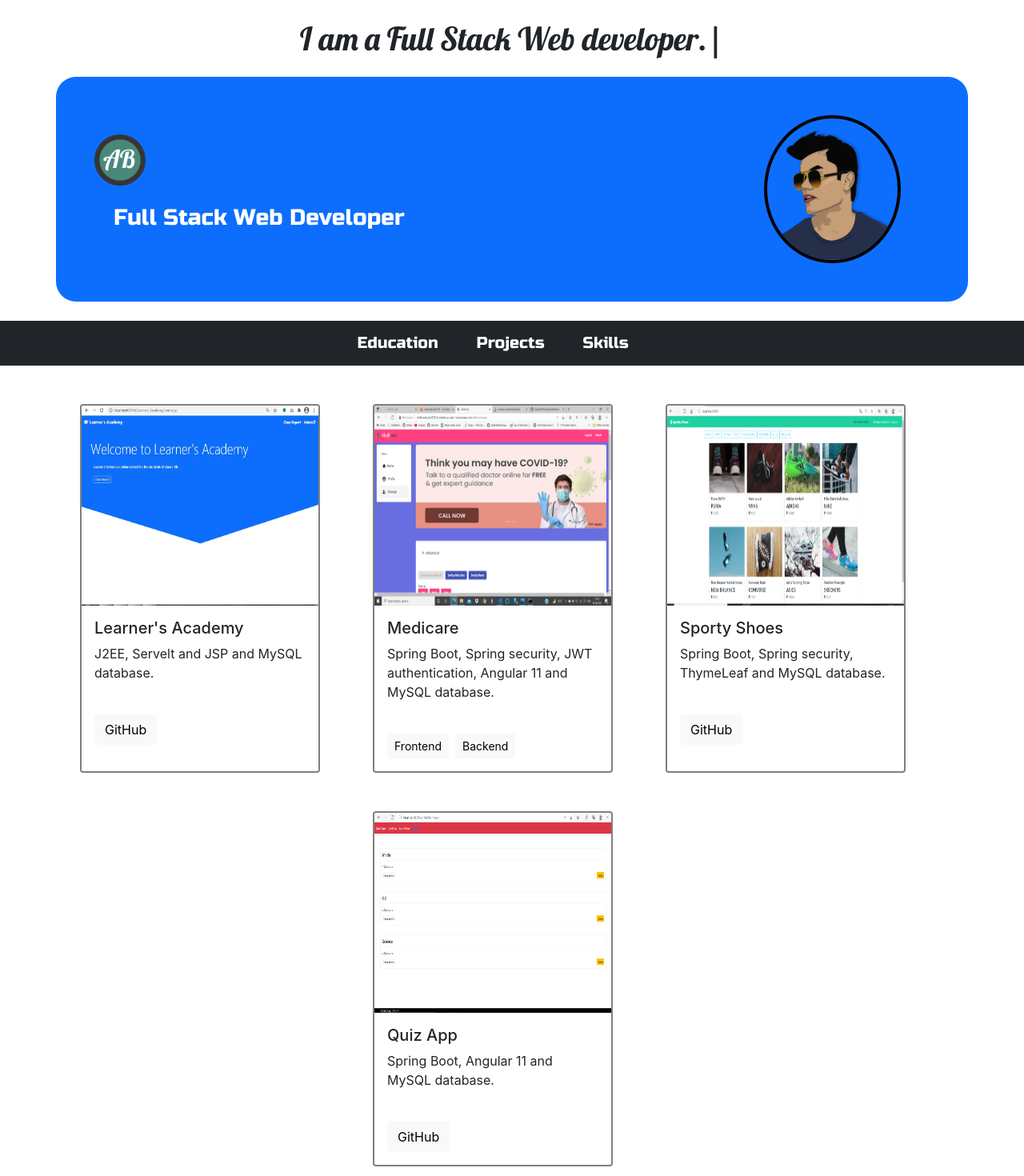
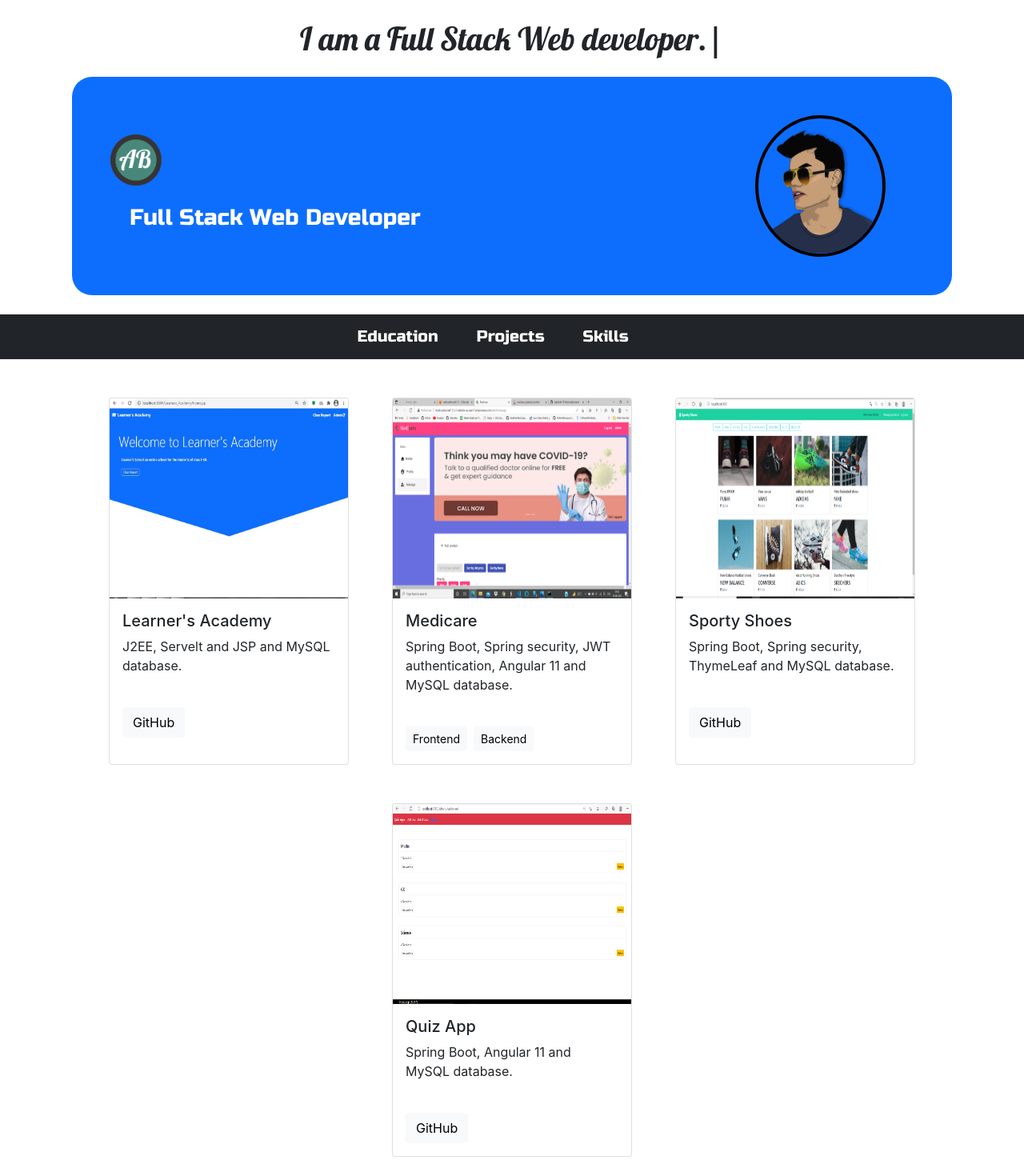
Before and after one commit to AjayBisht19/Portfolio, a React (Create React App) app: page /projects in a window 1280 px wide. Shown: the top 1470 px of the page at 80% size. Built offline with nearby package versions, Linux system fonts and the light colour scheme.

Commit message:
margin fixes

```diff
--- a/src/components/Header/Header.jsx
+++ b/src/components/Header/Header.jsx
@@ -5,7 +5,9 @@ import logo  from "../../images/logo.png";
 export default function Header() {
     return (
         <>
-           <div className="container text-center bg-primary p-5 mt-4 rounded-6 header">
+           <div className="container text-center   mt-4 header">
+               <div className="bg-primary mx-2 p-5 rounded-6 ">
+
                <div className="row">
                    <div className="col-md-9 text-start">
                        <div >
@@ -19,6 +21,7 @@ export default function Header() {
                    </div>
                </div>
 
+               </div>
            </div>
         </>
     )
--- a/src/components/Projects/Projects.jsx
+++ b/src/components/Projects/Projects.jsx
@@ -7,7 +7,7 @@ import QuizApp  from "../../images/QuizApp.png";
 export default function Projects() {
   return (
     <div className="container mt-4 d-flex flex-wrap justify-content-evenly">
-      <div className="card me-5 mb-5" style={{width:"300px"}}>
+      <div className="card mb-5" style={{width:"300px"}}>
         <img src={Learner} className="card-img-top" alt="..." />
         <div className="card-body">
           <h5 className="card-title">Learner's Academy</h5>
@@ -19,7 +19,7 @@ export default function Projects() {
         </div>
       </div>
 
-      <div className="card me-5 mb-5" style={{width:"300px"}}>
+      <div className="card mb-5" style={{width:"300px"}}>
         <img src={Medicare} className="card-img-top" alt="..." />
         <div className="card-body">
           <h5 className="card-title">Medicare</h5>
@@ -32,7 +32,7 @@ export default function Projects() {
         </div>
       </div>
 
-      <div className="card me-5 mb-5" style={{width:"300px"}}>
+      <div className="card mb-5" style={{width:"300px"}}>
         <img src={SportyShoes} className="card-img-top" alt="..." />
         <div className="card-body">
           <h5 className="card-title">Sporty Shoes</h5>
@@ -43,7 +43,7 @@ export default function Projects() {
         </div>
       </div>
 
-      <div className="card me-5 mb-5" style={{width:"300px"}}>
+      <div className="card mb-5" style={{width:"300px"}}>
         <img src={QuizApp} className="card-img-top" alt="..." />
         <div className="card-body">
           <h5 className="card-title">Quiz App</h5>
--- a/src/index.css
+++ b/src/index.css
@@ -49,7 +49,6 @@ code {
 }
 
 .card{
-  border: 2px solid grey;
   transition: 0.3s;
 }
 
```
